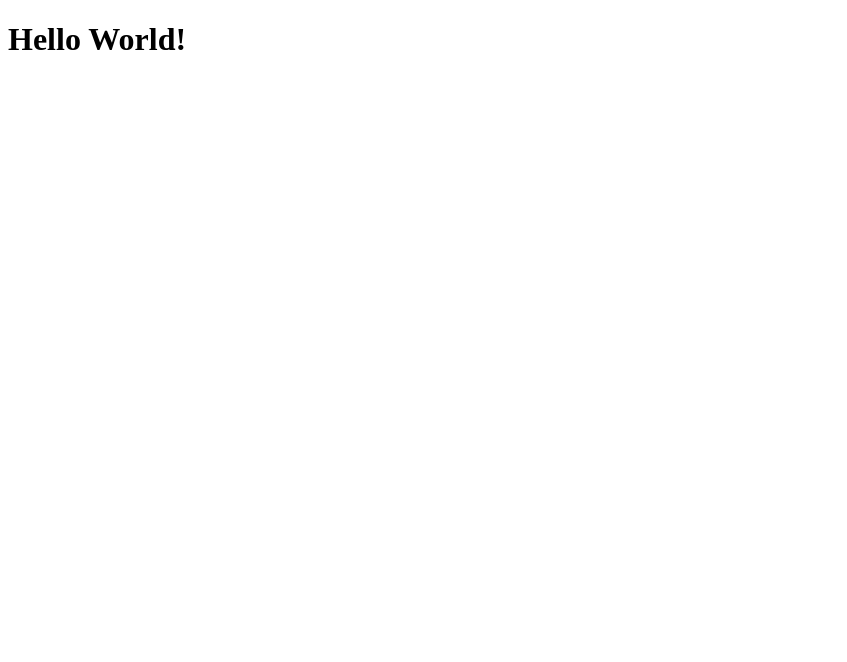
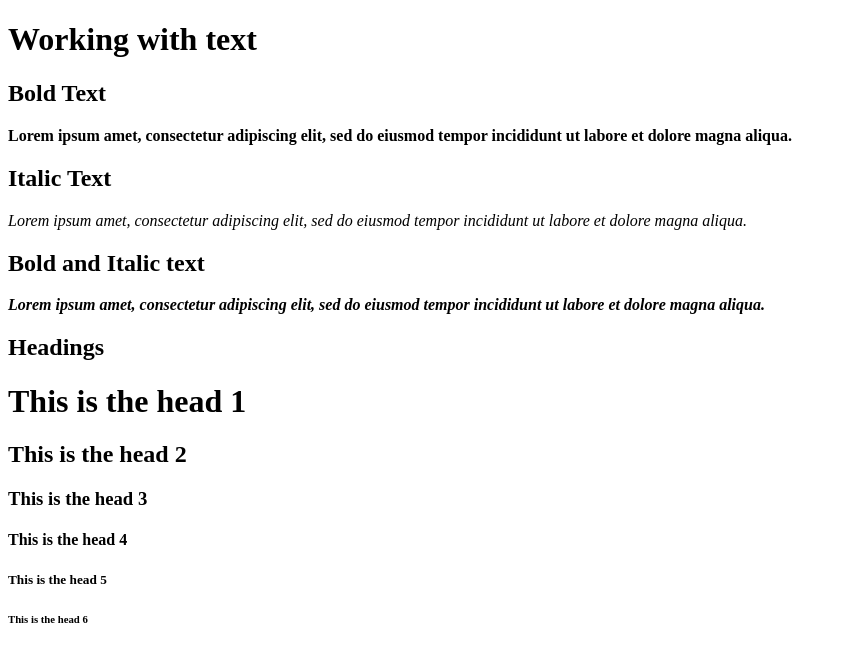
Before and after one commit to JulianaTorresBR/html_boilerplate, a plain HTML site: page index.html in a window 1280 px wide. Shown: the whole page, without its empty margins (0-847 px from the left). Drawn offline with Linux system fonts and the light colour scheme.

Commit message:
Edit index.html

```diff
--- a/index.html
+++ b/index.html
@@ -2,10 +2,35 @@
 <html lang="en">
     <head>
         <meta charset="UTF-8">
-        <title>My first Webpage</title>
+        <title>Working with Text</title>
     </head>
+    <body>
+        <h1>Working with text</h1>
+        <h2>Bold Text</h2>
 
-    <body>
-        <h1>Hello World!</h1>
+        <!-- parágrafo/bold-->
+        <p><strong>Lorem ipsum  amet, consectetur adipiscing elit, sed do eiusmod tempor
+            incididunt ut labore et dolore magna aliqua.</strong></p>
+
+        <!-- parágrafo/italic-->
+        <h2>Italic Text</h2>
+        <p><em>Lorem ipsum amet, consectetur adipiscing elit, sed do eiusmod tempor
+            incididunt ut labore et dolore magna aliqua.</em></p>
+
+        <!-- parágrafo/bold and italic-->
+        <h2>Bold and Italic text</h2>
+        <p><strong><em>Lorem ipsum amet, consectetur adipiscing elit, sed do eiusmod tempor
+            incididunt ut labore et dolore magna aliqua.</em></strong></p>
+
+        <h2>Headings</h2>
+         <!-- headings maior para menor-->
+        <h1>This is the head 1</h1>
+        <h2>This is the head 2</h2>
+        <h3>This is the head 3</h3>
+        <h4>This is the head 4</h4>
+        <h5>This is the head 5</h5>
+        <h6>This is the head 6</h6>
+
+
     </body>
 </html>
```
